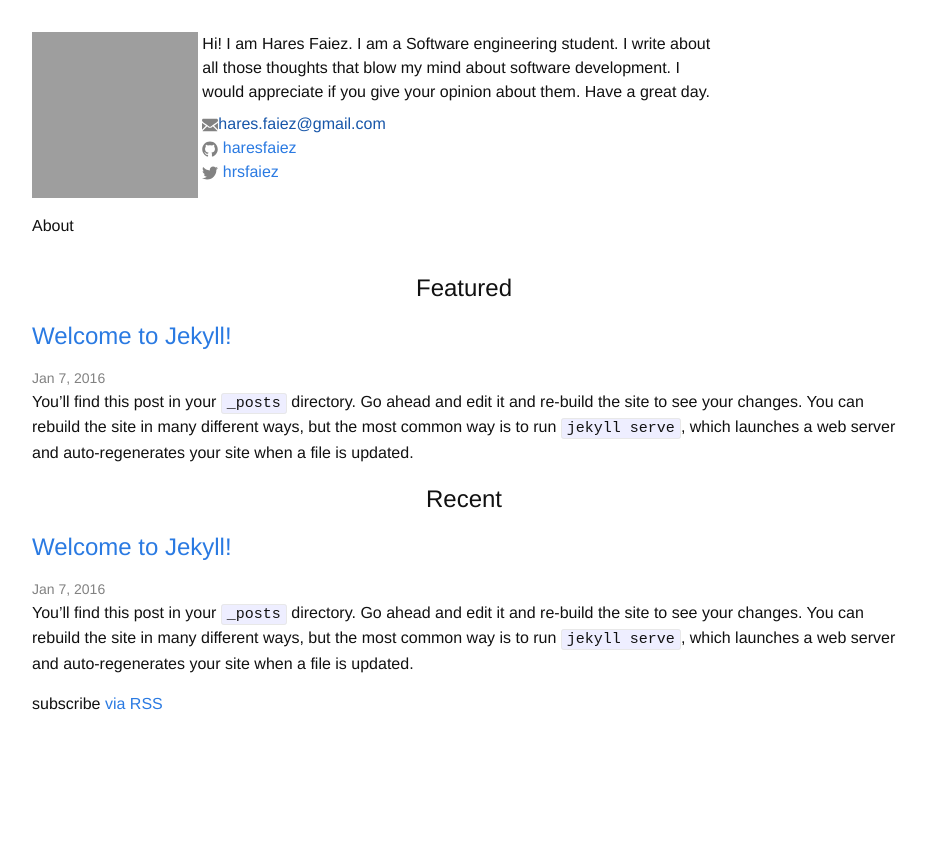
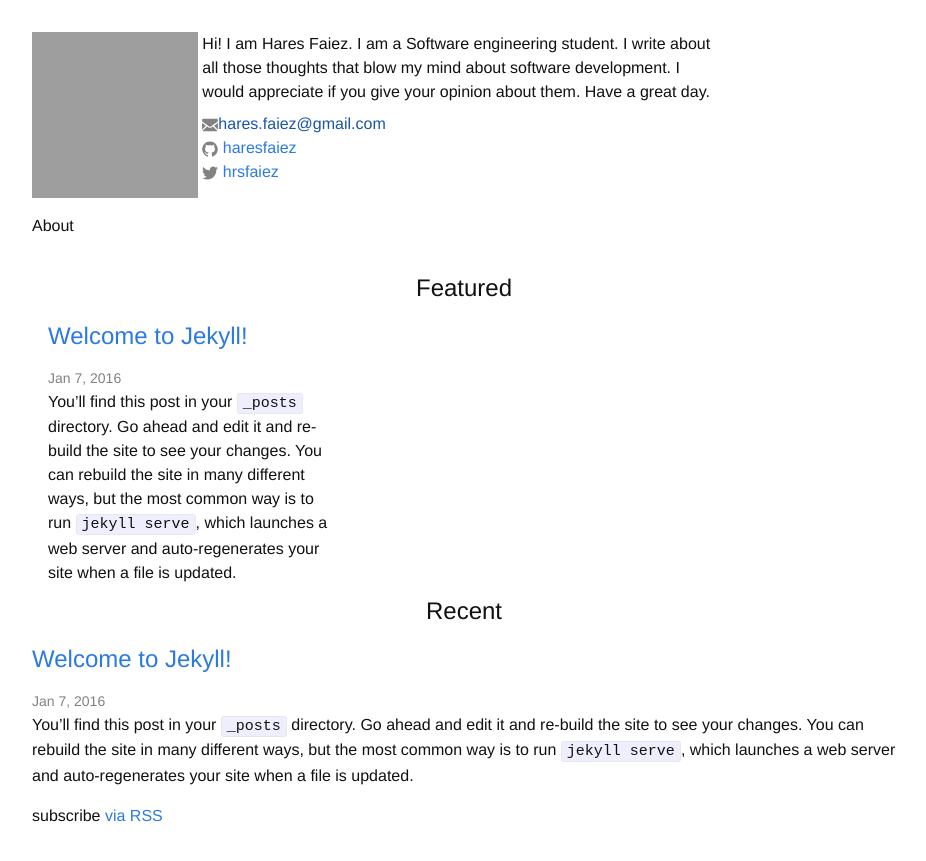
Before and after one commit to haresfaiez/haresfaiez.github.io, a Jekyll site: the page built from index.html, in a window 1280 px wide. Shown: the top 861 px of the page, without its empty margins (176-1102 px from the left). Built offline with Jekyll 4.4.1, drawn with Linux system fonts in a browser that asks for light colours; grey boxes are pictures that could not be loaded.

Commit message:
Reduce featured posts width

```diff
--- a/_sass/_layout.scss
+++ b/_sass/_layout.scss
@@ -191,6 +191,14 @@
     padding: $spacing-unit 0;
 }
 
+.featured-post-list {
+    list-style: none;
+
+    > li {
+        width: 33%;
+    }
+}
+
 .page-heading {
     font-size: 20px;
 }
--- a/index.html
+++ b/index.html
@@ -6,7 +6,7 @@ layout: default
   <h2 class="home_centered-title">
       Featured
   </h2>
-   <ul class="post-list">
+   <ul class="featured-post-list">
     {% for post in site.tags.featured %}
     <li>
       <h2>
```
